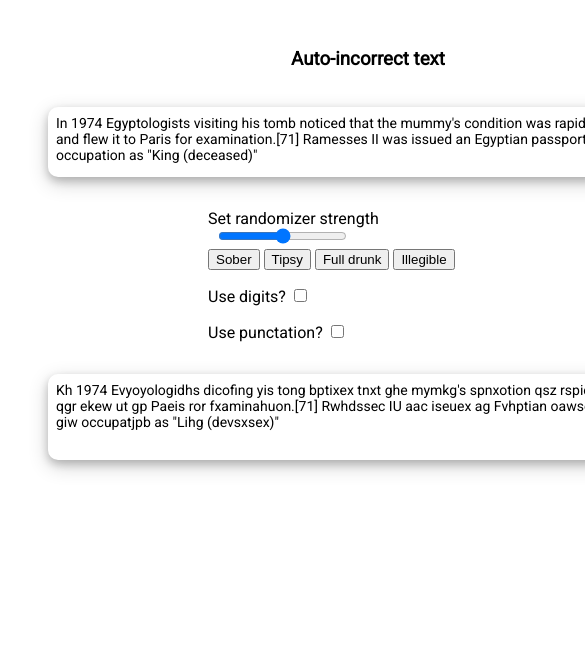
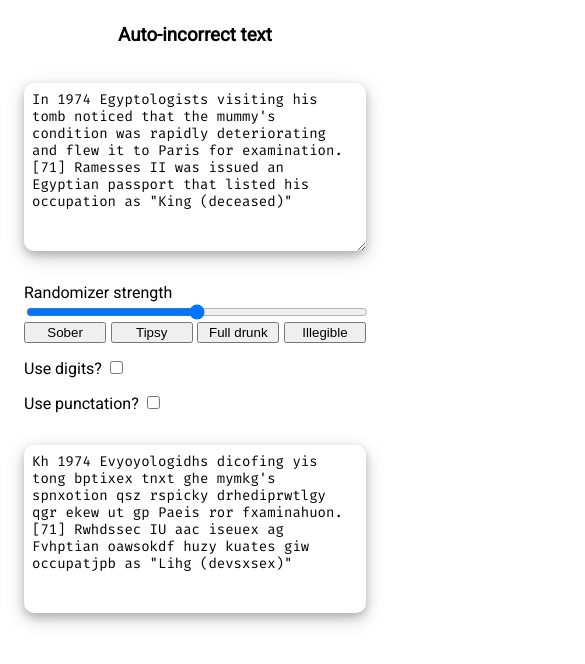
Before and after one commit to kshaa/keyboard-distance-randomizer, a plain HTML site: page index.html in a window 390 px wide. Shown: the top 664 px of the page, 585 px wide, since content can reach past the window. Drawn offline with Linux system fonts and the light colour scheme.

Commit message:
Mobile-responsive design

```diff
--- a/index.html
+++ b/index.html
@@ -4,6 +4,7 @@
         <meta name="viewport" content="width=device-width, initial-scale=1">
         <style>
             @import url('https://fonts.googleapis.com/css?family=Roboto&display=swap');
+            @import url('https://fonts.googleapis.com/css?family=Fira+Mono|Roboto&display=swap');
 
             body {
                 padding: 3em;
@@ -32,24 +33,50 @@
 
             #settings .range input {
                 display: inline-block;
-                margin: 0 10px;
+                width: 100%;
             }
 
-            #settings div {
-                margin: 5px 0;
+            #settings .presets {
+                display: flex;
+                justify-content: space-between;
+            }
+
+            #settings .presets button {
+                width: 24%;
+            }
+
+            .setting {
+                margin: 0 0 15px;
             }
 
             .text {
                 border-radius: 10px;
                 box-shadow: 0 4px 8px 0 rgba(0, 0, 0, 0.2), 0 6px 20px 0 rgba(0, 0, 0, 0.19);
                 border: none;
-                height: 5em;
+                min-height: 6em;
                 padding: 8px;
-                font-family: 'Roboto', sans-serif;
+                /* Monospaced, because the random character changes are twitchy */
+                font-family: 'Fira Mono', monospace;
                 font-size: 14px;
                 /* Horizontal scaling looks bad */
                 max-width: 100%;
                 min-width: 100%;
+                box-sizing: border-box;
+            }
+
+            @media only screen and (max-width: 768px) {
+                body {
+                    width: inherit;
+                    padding: 1.5em;
+                }
+
+                #settings {
+                    width: inherit;
+                }
+
+                .text {
+                    min-height: 12em;
+                }
             }
         </style>
     </head>
@@ -59,24 +86,34 @@
         <textarea id="inputText" class="text">In 1974 Egyptologists visiting his tomb noticed that the mummy's condition was rapidly deteriorating and flew it to Paris for examination.[71] Ramesses II was issued an Egyptian passport that listed his occupation as "King (deceased)"</textarea>
 
         <div id="settings">
+            <div class="setting drunkedness">
+                <label>Randomizer strength</label>
+                <control>
                     <div class="range">
-                Set randomizer strength
                         <input type="range" min="0" max="100" value="50" class="slider" id="drunkednessPercentage">
                     </div>
-
-            <div>
+                    <div class="presets">
                         <button onclick="setSlider(0)">Sober</button>
                         <button onclick="setSlider(10)">Tipsy</button>
                         <button onclick="setSlider(20)">Full drunk</button>
                         <button onclick="setSlider(40)">Illegible</button>
                     </div>
-
-            <p>Use digits? <input type="checkbox" id="useDigits"></p>
-            <p>Use punctation? <input type="checkbox" id="usePunct"></p>
+                </control>
             </div>
-
+            <div class="setting digits">
+                <label>Use digits?</label>
+                <control>
+                    <input type="checkbox" id="useDigits">
+                </control>
+            </div>
+            <div class="setting punct">
+                <label>Use punctation?</label>
+                <control>
+                    <input type="checkbox" id="usePunct">
+                </control>
+            </div>
+        </div>
         <p id="outputText" class="text"></p>
-
         <script src="./index.js"></script>
     </body>
 </html>
```
Lines whose indentation alone changed are shown as unchanged.
